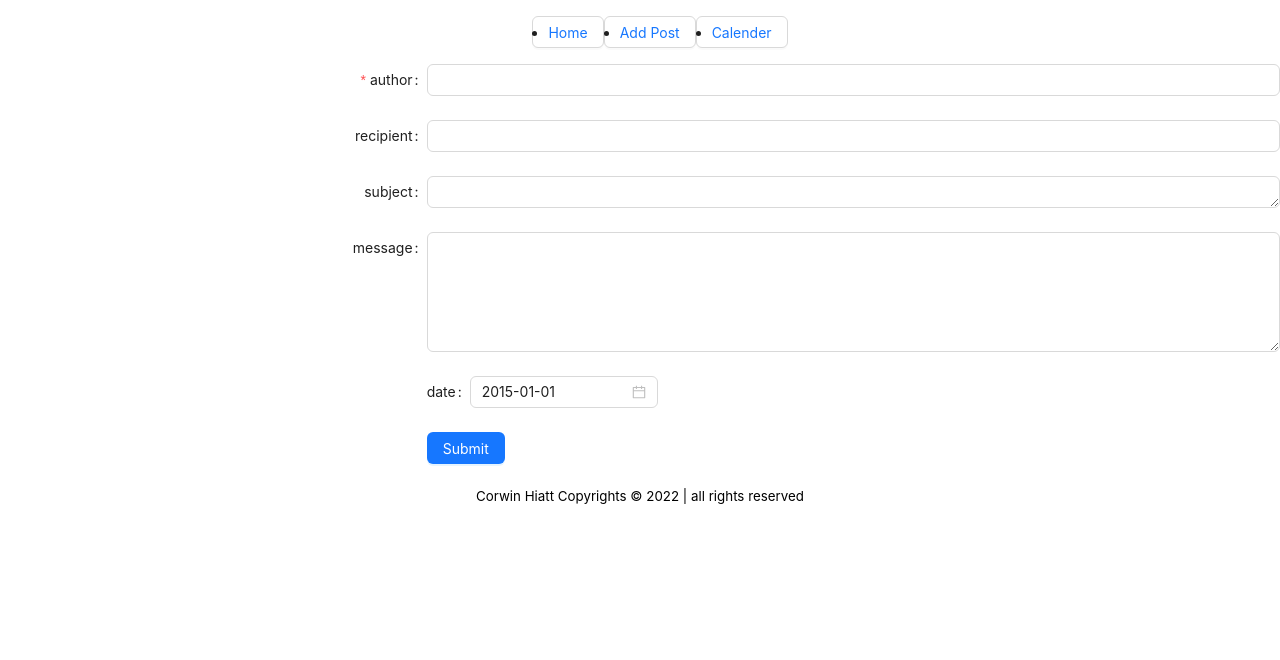
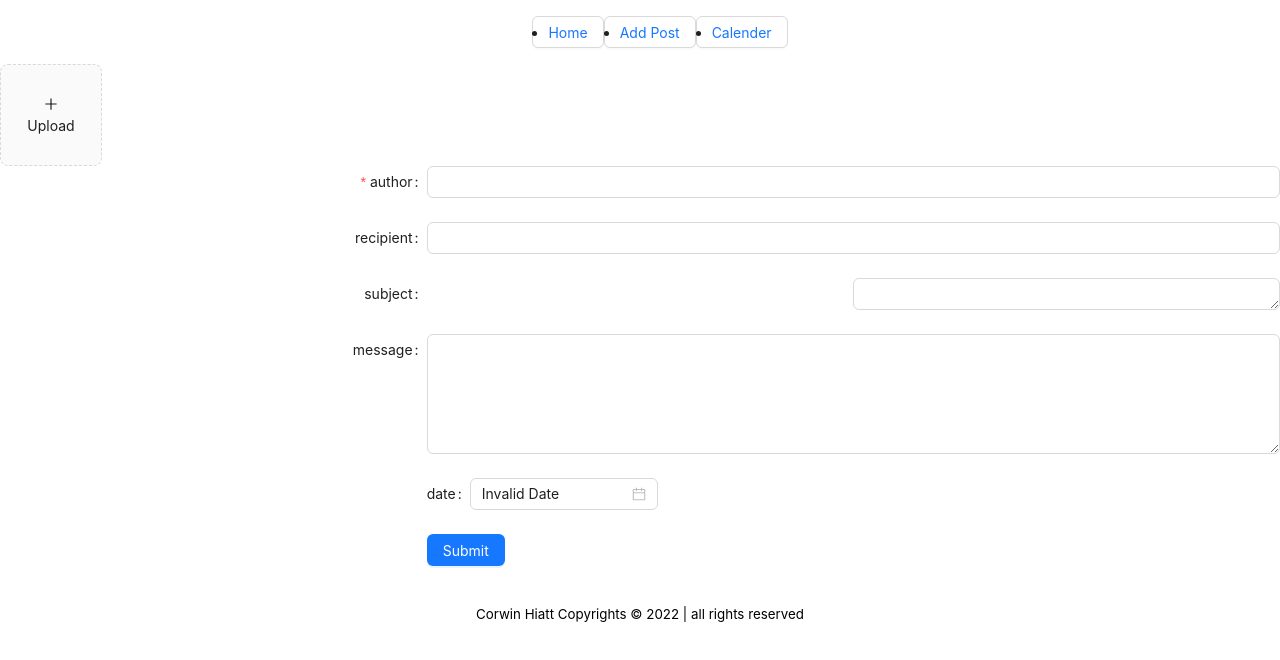
Before and after one commit to CorwinHiatt/final-frontend, a React (Create React App) app: page /add-post in a window 1280 px wide. Shown: the top 660 px of the page. Built offline with nearby package versions, Linux system fonts and the light colour scheme.

Commit message:
I added photo uppload where chosen photo adds to post card. 5 routes to db + 1 to storage that takes any photo file and store & displays Photo

```diff
--- a/package.json
+++ b/package.json
@@ -7,6 +7,7 @@
     "@testing-library/react": "^13.4.0",
     "@testing-library/user-event": "^13.5.0",
     "antd": "^5.0.1",
+    "firebase": "^9.15.0",
     "react": "^18.2.0",
     "react-dom": "^18.2.0",
     "react-router-dom": "^6.4.4",
--- a/src/components/AddPosts.jsx
+++ b/src/components/AddPosts.jsx
@@ -1,21 +1,84 @@
+import {initializeApp} from "firebase/app";
+import {getStorage, ref,  uploadBytes} from "firebase/storage"
 import dayjs from 'dayjs'
+import { useState } from 'react'
 import { useNavigate } from "react-router-dom"
-import { Button, Form, Input,  DatePicker, Te} from "antd"
+import { Button, Form, Input, DatePicker, Modal, Upload } from "antd"
+import { PlusOutlined } from '@ant-design/icons'
+
+const firebaseConfig = {
+  apiKey: "AIzaSyBXUA20Gyt9hISvjNqoJ6fBSWrhmZNtqVI",
+  authDomain: "corwins-final-api.firebaseapp.com",
+  projectId: "corwins-final-api",
+  storageBucket: "corwins-final-api.appspot.com",
+  messagingSenderId: "1019761420299",
+  appId: "1:1019761420299:web:c8333bea13e8a831ed7f0e"
+}
+
+const getBase64 = (file) =>
+  new Promise((resolve, reject) => {
+    const reader = new FileReader();
+    reader.readAsDataURL(file);
+    reader.onload = () => resolve(reader.result);
+    reader.onerror = (error) => reject(error);
+  })
 
 export default function AddPosts() {
   const navigate = useNavigate()
+  const [previewOpen, setPreviewOpen] = useState(false);
+  const [previewImage, setPreviewImage] = useState('');
+  const [previewTitle, setPreviewTitle] = useState('');
+  const [fileObj, setFileObj] = useState();
 
-    const onFinish = (values) => {
-      console.log('success', values)
+  const handleCancel = () => setPreviewOpen(false);
+  const handlePreview = async (file) => {
+    if (!file.url && !file.preview) {
+      file.preview = await getBase64(file.originFileObj);
+    }
+    setFileObj(file.originFileObj)
+    setPreviewImage(file.url || file.preview);
+    setPreviewTitle(file.name);
+    setPreviewOpen(true);
+  };
+  const handleChange = async (obj) => {
+    console.log(obj.file.name, obj.file.originFileObj)
+      setFileObj(obj.file.originFileObj)
+      setPreviewTitle(obj.file.name);
+  };
+  // const handlePreview = async (file) => {
+  // };
+
+  const onFinish = async (values) => {
+    console.log({ previewTitle, fileObj})
+
+    // get photo from values.image.???
+    // first, upload photo to storage (ImgUpload:26-40)
+
+    //connects to Fireproject
+    const app = initializeApp(firebaseConfig);
+    //connect to bucket
+    const storage = getStorage(app);
+    //connect to a reference to our file in the bucket
+    const imgRef = ref(storage, "posts/" + previewTitle)
+    //Todd's quick cheat - create the url from reference
+    const url = `https://firebasestorage.googleapis.com/v0/b/corwins-final-api.appspot.com/o/posts%2F${previewTitle}?alt=media`
 
 
-
+    //create a file upload file to bucket
+     await uploadBytes(imgRef, fileObj);
+     //add an await or .then and then update our database with url
+    console.log(url)
+    // then (notice on line 40 it says to add await or .then...)
+    // we need to replace values.image with the url we created on line 35
+    let newPost = values
+    newPost.image = url
+ /// THIS ALL GOES IN .then OR after the AWAIT
    fetch('https://corwins-final-api.firebaseapp.com/posts', {
      method: 'POST',
      headers: {
        'Content-Type': 'application/json'
      },
-        body: JSON.stringify(values)
+     body: JSON.stringify(newPost)
    })
      .then(response => response.json())
      .then(data => {
@@ -26,13 +89,9 @@ import { Button, Form, Input,  DatePicker, Te} from "antd"
      .catch(console.error)
 
   }
-
-
-
   const onFinishFailed = (errorInfo) => {
     console.log('failed', errorInfo)
   }
-
 
 
   return (
@@ -44,12 +103,35 @@ import { Button, Form, Input,  DatePicker, Te} from "antd"
       labelCol={{ span: 8 }}
       wrapperCol={{ span: 16 }}
     >
-
+        <Upload
+         name='image'
+          action=""
+          listType="picture-card"
+          onPreview={handlePreview}
+          onChange={handleChange}
+        >
+          <div>
+            <PlusOutlined />
+            <div>
+              Upload
+            </div>
+          </div>
+        </Upload>
+        <Modal open={previewOpen} title={previewTitle} footer={null} onCancel={handleCancel}>
+          <img
+            alt="example"
+            style={{
+              width: '100%',
+            }}
+            src={previewImage}
+          />
+        </Modal>
       <Form.Item
         name={'author'}
         label="author"
         rules={[{ required: true, message: "Please input your Name!" }]}
       >
+
         <Input />
       </Form.Item>
 
@@ -63,11 +145,11 @@ import { Button, Form, Input,  DatePicker, Te} from "antd"
       <Form.Item
         name={['subject']}
         label="subject"
+        wrapperCol={{ span: 16, offset: 8 }}
       >
         <Input.TextArea
 
           rows={1}
-          wrapperCol={{ span: 16, offset: 8 }}
         />
 
 
@@ -85,7 +167,7 @@ import { Button, Form, Input,  DatePicker, Te} from "antd"
         <Form.Item
           name={['date']}
           label="date">
-             <DatePicker defaultValue={dayjs('2015-01-01', 'YYYY-MM-DD')} />
+          <DatePicker defaultValue={dayjs('YYYY-MM-DD')} />
         </Form.Item>
         <Button
           name="submit-post-button"
--- a/src/components/DeletePosts.jsx
+++ b/src/components/DeletePosts.jsx
@@ -110,7 +110,7 @@ import { useEffect, useState } from 'react'
         <Form.Item
           name='date'
           label="date">
-             <DatePicker defaultValue={dayjs('2015-01-01', 'YYYY-MM-DD')} />
+             <DatePicker defaultValue={dayjs('YYYY-MM-DD')} />
         </Form.Item>
         <Button danger
         type="primary"
--- a/src/components/Footer.jsx
+++ b/src/components/Footer.jsx
@@ -1,7 +1,7 @@
 export default function Footer(){
   return(
-    <p className="footer">
-     <footer className="footer"><small>Corwin Hiatt Copyrights &copy; 2022 | all rights reserved</small></footer>
-    </p>
+    <footer className="footer">
+     <p className="footer"><small>Corwin Hiatt Copyrights &copy; 2022 | all rights reserved</small></p>
+    </footer>
   )
 }
--- /dev/null
+++ b/src/components/ImgUpload.jsx
@@ -0,0 +1,217 @@
+
+import { Button } from "antd";
+import {initializeApp} from "firebase/app";
+import {getStorage, ref,  uploadBytes} from "firebase/storage";
+import React, {useState} from "react";
+
+const firebaseConfig = {
+  apiKey: "AIzaSyBXUA20Gyt9hISvjNqoJ6fBSWrhmZNtqVI",
+  authDomain: "corwins-final-api.firebaseapp.com",
+  projectId: "corwins-final-api",
+  storageBucket: "corwins-final-api.appspot.com",
+  messagingSenderId: "1019761420299",
+  appId: "1:1019761420299:web:c8333bea13e8a831ed7f0e"
+}
+
+export default function Upload() {
+  const [selectedFile, setSelectedFile] = useState()
+  const handleUpload = (e) => {
+    e.preventDefault();
+    if(!selectedFile) {
+      alert("Please select a file");
+      return;
+    }
+
+
+    //connects to Fireproject
+    const app = initializeApp(firebaseConfig);
+    //connect to bucket
+    const storage = getStorage(app);
+    //connect to a reference to our file in the bucket
+    const filename = selectedFile?.name;
+    const imgRef = ref(storage, "posts/" + filename)
+    //Todd's quick cheat - create the url from reference
+    // const url = `https://firebasestorage.googleapis.com/v0/b/upload-storage-cjh.appspot.com/o/photos%2F${filename}?alt=media`
+    const url = `https://firebasestorage.googleapis.com/v0/b/corwins-final-api/o/photos%2F${filename}?alt=media&token=bf0842ac-f071-4d91-beeb-c231815870c7`
+
+
+    //create a file upload file to bucket
+     uploadBytes(imgRef, selectedFile, url);
+     //add an await or .then and then update our database with url
+
+  }
+
+return(
+  <>
+
+  <form onSubmit={handleUpload}
+  >
+    <input type='file'name="upload"
+  onChange={(e) => setSelectedFile(e.currentTarget.files[0])}
+>
+
+</input>
+<Button>+</Button>
+  </form>
+  </>
+)
+}
+//-------------------------------------------------------//
+// import { useState } from "react";
+// import { useNavigate } from "react-router-dom";
+
+// export default function AddVehicleForm() {
+//   const [value, setValue] = useState();
+//   const [filebase64, setFileBase64] = useState("");
+//   const navigate = useNavigate();
+
+//   function formSubmit(e) {
+//     e.preventDefault();
+//     // Submit your form with the filebase64 as one of your fields
+//     value.filebase64 = filebase64
+//     value.logs = []
+//     console.log(value)
+//     let newVehicleObj = value
+//     fetch(process.env.REACT_APP_ENDPOINT, {
+//       method: "POST",
+//       headers: { "Content-Type": "application/json" },
+//       body: JSON.stringify(setValue)
+//     })
+//       .then(() => navigate("/"))
+//       .catch(alert)
+//   }
+
+//   function convertFile(files) {
+//     if (files) {
+//       const fileRef = files[0] || ""
+//       const fileType = fileRef.type || ""
+//       if (fileType) {
+
+//         console.log("This file upload is of type:", fileType)
+//         const reader = new FileReader()
+//         reader.readAsBinaryString(fileRef)
+//         reader.onload = (ev) => {
+//           // convert it to base64
+//           setFileBase64(`data:${fileType};base64,${btoa(ev.target.result)}`)
+//         }
+//       }
+//       else {
+//         setFileBase64("")
+//       }
+//     }
+//   }
+//   return(
+//     <>
+
+//     </>
+//   )
+// }
+
+//------------------------------------------------------//
+// import {useNavigate} from 'react-router-dom'
+
+// import {useState} from 'react'
+// import { PlusOutlined } from '@ant-design/icons';
+// import { Modal, Upload } from 'antd';
+
+// // const getBase64 = (file) =>
+// //   new Promise((resolve, reject) => {
+// //     const reader = new FileReader();
+// //     reader.readAsDataURL(file);
+// //     reader.onload = () => resolve(reader.result);
+// //     reader.onerror = (error) => reject(error);
+// //   });
+// export default function ImgUpload() {
+// //   const [previewOpen, setPreviewOpen] = useState(false);
+// //   const [previewImage, setPreviewImage] = useState('');
+// //   const [previewTitle, setPreviewTitle] = useState('');
+// //   const [fileList, setFileList] = useState([
+// //     {
+// //       uid: '-1',
+// //       name: 'image.png',
+// //       status: 'done',
+// //       url: 'https://zos.alipayobjects.com/rmsportal/jkjgkEfvpUPVyRjUImniVslZfWPnJuuZ.png',
+// // },])
+// //     const handleCancel = () => setPreviewOpen(false);
+// //     const handlePreview = async (file) => {
+// //       if (!file.url && !file.preview) {
+// //         file.preview = await getBase64(file.originFileObj);
+// //       }
+// //       setPreviewImage(file.url || file.preview);
+// //       setPreviewOpen(true);
+// //       setPreviewTitle(file.name || file.url.substring(file.url.lastIndexOf('/') + 1));
+// //     };
+// //     const handleChange = ({ fileList: newFileList }) => setFileList(newFileList);
+// //     const uploadButton = (
+// //       <div>
+// //         <PlusOutlined />
+// //         <div
+// //           style={{
+// //             marginTop: 8,
+// //           }}
+// //         >
+// //           Upload
+// //         </div>
+// //       </div>
+// //     );
+// //     return (
+// //       <>
+// //         <Upload
+// //           action="https://www.mocky.io/v2/5cc8019d300000980a055e76"
+// //           listType="picture-card"
+// //           fileList={fileList}
+// //           onPreview={handlePreview}
+// //           onChange={handleChange}
+// //         >
+// //           {fileList.length >= 8 ? null : uploadButton}
+// //         </Upload>
+// //         <Modal open={previewOpen} title={previewTitle} footer={null} onCancel={handleCancel}>
+// //           <img
+// //             alt="example"
+// //             style={{
+// //               width: '100%',
+// //             }}
+// //             src={previewImage}
+// //           />
+// //         </Modal>
+// //       </>
+// //     );
+// //   };
+// const [value, setValue] = useState()
+// const [filebase64, setFileBase64] = useState("")
+//   function formSubmit(e) {
+//     e.preventDefault();
+//     // Submit your form with the filebase64 as one of your fields
+//     value.filebase64 = filebase64
+//     value.logs = []
+//     console.log(value)
+//     let newVehicleObj = value
+//     fetch(process.env.REACT_APP_ENDPOINT, {
+//       method: "POST",
+//       headers: { "Content-Type": "application/json" },
+//       body: JSON.stringify(newVehicleObj)
+//     })
+//     .then(response => response.json())
+//     // .then(() => navigate("/"))
+//     .catch(alert)
+//   }
+
+//   function convertFile(files) {
+//     if (files) {
+//       const fileRef = files[0] || ""
+//       const fileType = fileRef.type || ""
+//       if (fileType) {
+
+//         console.log("This file upload is of type:", fileType)
+//         const reader = new FileReader()
+//         reader.readAsBinaryString(fileRef)
+//         reader.onload = (ev) => {
+//           // convert it to base64
+//           setFileBase64(`data:${fileType};base64,${btoa(ev.target.result)}`)
+//         }
+//       }
+//       else {
+//         setFileBase64("")
+//       }
+//     }}
+//   }
--- a/src/components/pages/Posts.jsx
+++ b/src/components/pages/Posts.jsx
@@ -1,3 +1,4 @@
+import ImgUpload from "../ImgUpload";
 import dad from "../../dad.jpg"
 import kids from '../../kids.JPG';
 import { Card, Avatar } from 'antd'
@@ -28,11 +29,12 @@ export default function Posts() {
           <div className="single-post-card">
           <Card
           style={{ width: 300 }}
-          cover={
+          cover={(post.image) ?
             <img
             alt="example"
-            src={kids}
+            src={post.image}
             />
+            : null
           }
           actions={[
             <SettingOutlined key="setting" onClick={() => navigate ("/post/" + post.photoId + "/delete")} />,
```
Also changed, not shown: 1 other file (tests, documents, lock files or other folders). Lines whose indentation alone changed are shown as unchanged.
